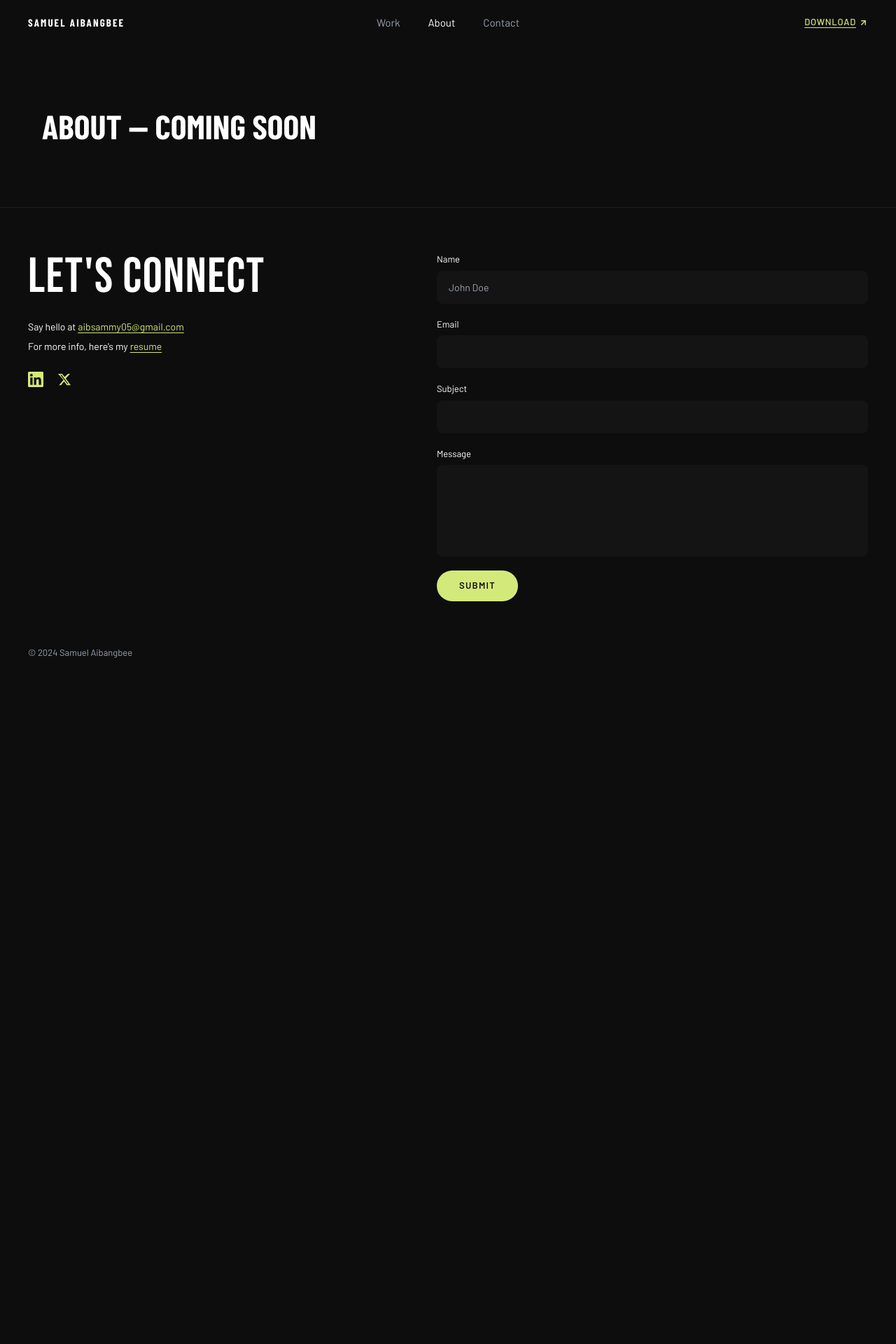
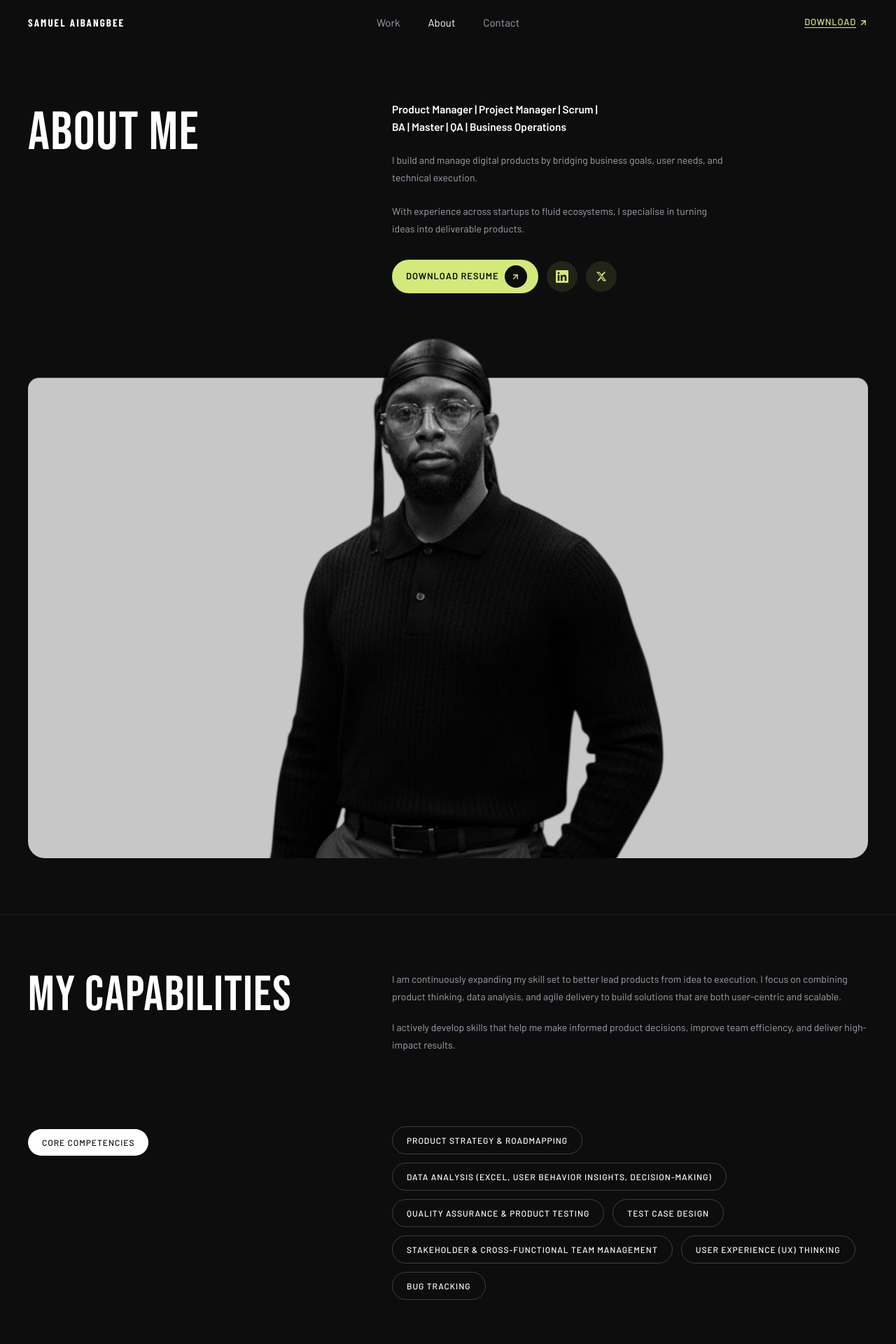
Before and after one commit to Saviourise/sam-portfolio, a React (Vite) app: page /about in a window 1280 px wide. Shown: the top 1920 px of the page at 70% size. Before the commit the page ends 982 px from the top, so only its background shows below. Built offline with nearby package versions, Linux system fonts and the light colour scheme; a web font is replaced by a local one.

Commit message:
Add About page component and update routing in App; export new components from general index

```diff
--- a/src/App.tsx
+++ b/src/App.tsx
@@ -1,6 +1,7 @@
 import { Routes, Route } from 'react-router-dom'
 import Layout from './components/layout/Layout'
 import Home from './pages/Home'
+import About from './pages/About'
 import './App.css'
 
 function App() {
@@ -9,7 +10,7 @@ function App() {
       <Route path="/" element={<Layout />}>
         <Route index element={<Home />} />
         <Route path="work" element={<div style={{ padding: '80px 60px', fontFamily: 'var(--font-heading)', fontSize: '48px', fontWeight: 900, textTransform: 'uppercase' }}>Work — Coming Soon</div>} />
-        <Route path="about" element={<div style={{ padding: '80px 60px', fontFamily: 'var(--font-heading)', fontSize: '48px', fontWeight: 900, textTransform: 'uppercase' }}>About — Coming Soon</div>} />
+        <Route path="about" element={<About />} />
         <Route path="contact" element={<div style={{ padding: '80px 60px', fontFamily: 'var(--font-heading)', fontSize: '48px', fontWeight: 900, textTransform: 'uppercase' }}>Contact — Coming Soon</div>} />
       </Route>
     </Routes>
--- /dev/null
+++ b/src/components/general/CapabilitySection.tsx
@@ -0,0 +1,26 @@
+import Pill from './Pill'
+
+interface CapabilitySectionProps {
+  label: string
+  items: string[]
+}
+
+export default function CapabilitySection({ label, items }: CapabilitySectionProps) {
+  return (
+    <div className="flex flex-col md:flex-row md:gap-16 gap-6 pt-10">
+
+      {/* Left — section label */}
+      <div className="md:w-[38%] shrink-0 pt-1">
+        <Pill fill={true}>{label}</Pill>
+      </div>
+
+      {/* Right — skill pills */}
+      <div className="flex-1 flex flex-wrap gap-3">
+        {items.map((item, i) => (
+          <Pill key={i}>{item}</Pill>
+        ))}
+      </div>
+
+    </div>
+  )
+}
--- /dev/null
+++ b/src/components/general/Pill.tsx
@@ -0,0 +1,19 @@
+interface PillProps {
+  children: React.ReactNode
+  size?: 'sm' | 'md'
+  fill?: boolean
+}
+
+export default function Pill({ children, size = 'md', fill = false }: PillProps) {
+  const padding = size === 'sm'
+    ? 'px-4 py-1.5 text-[11px]'
+    : 'px-5 py-2.5 text-[12px]'
+
+  return (
+    <span
+      className={`inline-flex items-center rounded-full ${fill ? 'bg-white text-bg' : 'border border-border-light text-white'} font-body font-medium uppercase tracking-[0.08em] whitespace-nowrap ${padding} cursor-pointer`}
+    >
+      {children}
+    </span>
+  )
+}
--- a/src/components/general/index.ts
+++ b/src/components/general/index.ts
@@ -1,2 +1,4 @@
 export { default as ContactBtn } from './ContactButton';
 export { default as SocialCircle } from './SocialCircle';
+export { default as Pill } from './Pill';
+export { default as CapabilitySection } from './CapabilitySection';
--- /dev/null
+++ b/src/components/sections/MyCapabilities.tsx
@@ -0,0 +1,43 @@
+import CapabilitySection from '../general/CapabilitySection'
+
+export default function MyCapabilities() {
+  return (
+    <section className="w-full max-w-[1400px] mx-auto px-4 md:px-10 py-20">
+
+      {/* Top — heading + intro text */}
+      <div className="flex flex-col md:flex-row md:gap-16 gap-8 mb-16">
+        <div className="md:w-[38%] shrink-0">
+          <h2 className="font-display uppercase text-white text-[clamp(48px,5.5vw,76px)] leading-none tracking-[0.02em]">
+            My Capabilities
+          </h2>
+        </div>
+
+        <div className="flex-1 flex flex-col gap-5 justify-center">
+          <p className="font-body text-muted text-[14px] leading-[1.75]">
+            I am continuously expanding my skill set to better lead products from idea to execution. I focus on combining product thinking, data analysis, and agile delivery to build solutions that are both user-centric and scalable.
+          </p>
+          <p className="font-body text-muted text-[14px] leading-[1.75]">
+            I actively develop skills that help me make informed product decisions, improve team efficiency, and deliver high-impact results.
+          </p>
+        </div>
+      </div>
+
+      {/* Capability sections */}
+      <div className="flex flex-col gap-10">
+        <CapabilitySection
+          label="Core Competencies"
+          items={[
+            'Product Strategy & Roadmapping',
+            'Data Analysis (Excel, User Behavior Insights, Decision-Making)',
+            'Quality Assurance & Product Testing',
+            'Test Case Design',
+            'Stakeholder & Cross-Functional Team Management',
+            'User Experience (UX) Thinking',
+            'Bug Tracking',
+          ]}
+        />
+      </div>
+
+    </section>
+  )
+}
--- /dev/null
+++ b/src/pages/About.tsx
@@ -0,0 +1,89 @@
+import { ArrowUpRight } from 'lucide-react'
+import { SocialCircle } from '../components/general'
+import MyCapabilities from '../components/sections/MyCapabilities'
+import samuelAboutImg from '../assets/samuel-about.png'
+
+function LinkedInIcon() {
+  return (
+    <svg width="18" height="18" viewBox="0 0 24 24" fill="currentColor" aria-hidden="true">
+      <path d="M20.447 20.452h-3.554v-5.569c0-1.328-.027-3.037-1.852-3.037-1.853 0-2.136 1.445-2.136 2.939v5.667H9.351V9h3.414v1.561h.046c.477-.9 1.637-1.85 3.37-1.85 3.601 0 4.267 2.37 4.267 5.455v6.286zM5.337 7.433a2.062 2.062 0 0 1-2.063-2.065 2.064 2.064 0 1 1 2.063 2.065zm1.782 13.019H3.555V9h3.564v11.452zM22.225 0H1.771C.792 0 0 .774 0 1.729v20.542C0 23.227.792 24 1.771 24h20.451C23.2 24 24 23.227 24 22.271V1.729C24 .774 23.2 0 22.222 0h.003z" />
+    </svg>
+  )
+}
+
+function XIcon() {
+  return (
+    <svg width="16" height="16" viewBox="0 0 24 24" fill="currentColor" aria-hidden="true">
+      <path d="M18.244 2.25h3.308l-7.227 8.26 8.502 11.24H16.17l-4.714-6.231-5.401 6.231H2.746l7.73-8.835L1.254 2.25H8.08l4.253 5.622zm-1.161 17.52h1.833L7.084 4.126H5.117z" />
+    </svg>
+  )
+}
+
+export default function About() {
+  return (
+    <>
+      {/* Hero section */}
+      <section className="w-full max-w-[1400px] mx-auto px-4 md:px-10 py-20">
+        <div className="flex flex-col md:flex-row md:gap-16 gap-10">
+
+          {/* Left — heading */}
+          <div className="md:w-[38%] shrink-0 flex items-start pt-2">
+            <h1 className="font-display uppercase text-white text-[clamp(52px,6vw,82px)] leading-none tracking-[0.02em]">
+              About Me
+            </h1>
+          </div>
+
+          {/* Right — roles, bio, CTAs */}
+          <div className="flex-1 flex flex-col gap-6 justify-center">
+            <p className="font-body font-semibold text-white text-[clamp(14px,1.2vw,17px)] leading-[1.6]">
+              Product Manager | Project Manager | Scrum |<br />
+              BA | Master | QA | Business Operations
+            </p>
+
+            <p className="font-body text-muted text-[14px] leading-[1.75] max-w-[480px]">
+              I build and manage digital products by bridging business goals, user needs, and technical execution.
+            </p>
+            <p className="font-body text-muted text-[14px] leading-[1.75] max-w-[480px]">
+              With experience across startups to fluid ecosystems, I specialise in turning ideas into deliverable products.
+            </p>
+
+            <div className="flex items-center gap-3 mt-2 flex-wrap">
+              {/* Download Resume button */}
+              <a
+                href="#"
+                className="group relative overflow-hidden inline-flex items-center gap-2 rounded-full whitespace-nowrap cursor-pointer bg-accent text-bg font-body font-semibold uppercase text-[13px] tracking-[0.07em] py-2 pl-5 pr-4 transition-colors duration-200"
+              >
+                <span className="absolute inset-0 rounded-full bg-bg scale-x-0 origin-right transition-transform duration-300 ease-in-out group-hover:scale-x-100" />
+                <span className="relative z-10 text-bg transition-colors duration-300 group-hover:text-accent">
+                  Download Resume
+                </span>
+                <span className="relative z-10 w-8 h-8 rounded-full bg-bg flex items-center justify-center shrink-0 transition-colors duration-300 group-hover:bg-accent">
+                  <ArrowUpRight size={13} strokeWidth={2.5} className="text-accent transition-colors duration-300 group-hover:text-bg" />
+                </span>
+              </a>
+
+              <SocialCircle href="https://linkedin.com" external>
+                <LinkedInIcon />
+              </SocialCircle>
+              <SocialCircle href="https://x.com" external>
+                <XIcon />
+              </SocialCircle>
+            </div>
+          </div>
+
+        </div>
+
+        {/* Full-width photo */}
+        <div className="mt-14 rounded-3xl overflow-hidden">
+          <img
+            src={samuelAboutImg}
+            alt="Samuel Aibangbee"
+            className="w-full h-auto block"
+          />
+        </div>
+      </section>
+      <hr className="border-border " />
+      <MyCapabilities />
+    </>
+  )
+}
```
Also changed, not shown: src/assets/samuel-about.png (added).
